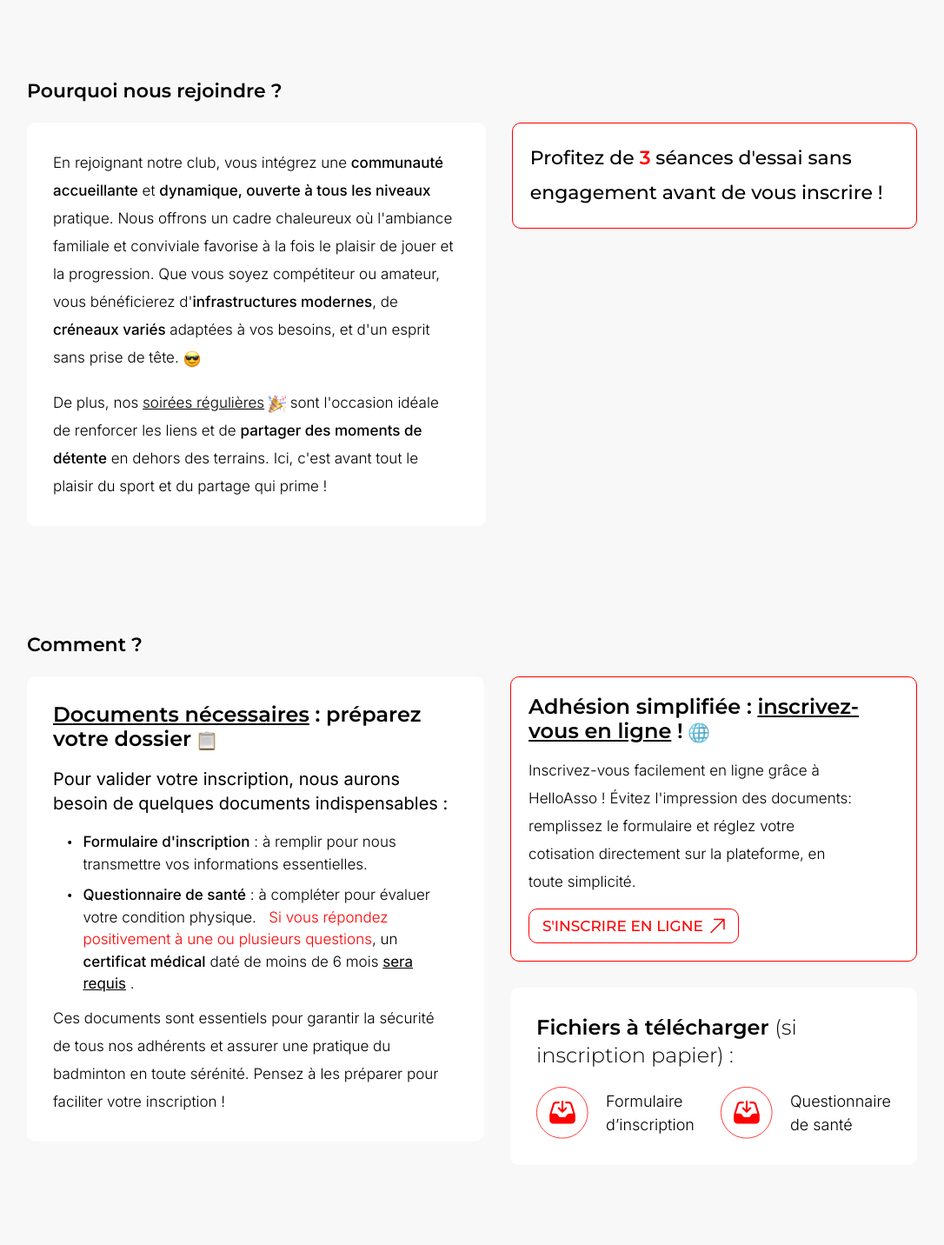
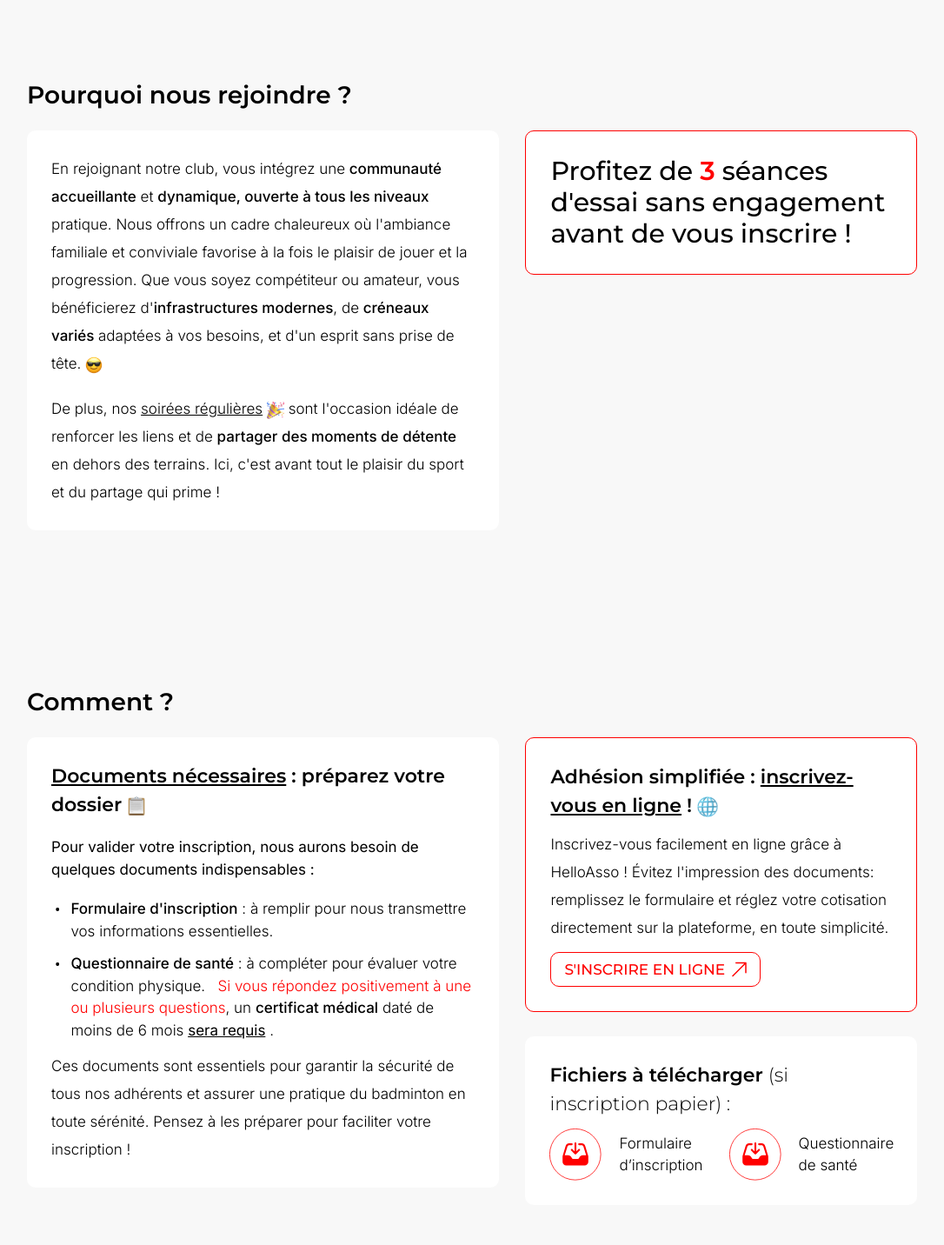
Before and after one commit to Matsuel/CACBO-Badminton, a Next.js app: page /adherer in a window 1280 px wide. Shown: the part 578-2010 px from the top of the page at 87% size, without its empty margins (97-1183 px from the left). Built offline with nearby package versions, Linux system fonts and the light colour scheme; a web font is replaced by a local one.

Commit message:
Page Adherer -> Start using bloc components

```diff
--- a/src/app/adherer/page.tsx
+++ b/src/app/adherer/page.tsx
@@ -11,6 +11,8 @@ import Emoji from "@/components/UI/Emoji";
 import PageLayout from "@/components/Page";
 import Map from "@/components/Map";
 import Paragraphe from "@/components/UI/Paragraphe";
+import Bloc from "@/components/Bloc";
+import BlocInfos from "@/components/Bloc/BlocInfos";
 
 const Adherer = () => {
     return (
@@ -21,13 +23,8 @@ const Adherer = () => {
             description
         >
 
-            <div className="md:w-[80%] w-[90%] h-auto flex flex-col items-start justify-start mt-[90px]">
-                <Subtitle content="Pourquoi nous rejoindre ?" />
-
-                <div className="w-[100%] h-auto flex lg:flex-row flex-col items-start justify-start mt-[20px] gap-[30px]">
-                    <div
-                        className="lg:w-[53%] w-full h-auto flex flex-col items-start justify-start gap-[20px] bg-white p-[30px] rounded-ten">
-
+            <Bloc blocTitle="Pourquoi nous rejoindre ?" className="mt-0">
+                <BlocInfos className="w-[53%] h-auto gap-5">
                     <Paragraphe>
                         En rejoignant notre club, vous intégrez une <strong className="font-medium">communauté
                             accueillante</strong> et <strong className="font-medium"> dynamique, ouverte à tous les niveaux</strong> pratique.
@@ -44,18 +41,88 @@ const Adherer = () => {
                         terrains. Ici, c&apos;est avant tout le plaisir du sport et du partage qui prime !
                     </Paragraphe>
 
-                    </div>
+                </BlocInfos>
 
-                    <div className="lg:w-[47%] w-full h-auto flex flex-col items-start justify-start gap-[30px]">
-
-                        <Subtitle className="px-[20px] py-[20px] border-1 border-redcolor rounded-ten bg-white leading-10 !font-medium">
+                <BlocInfos className="w-[44%] border-1 border-redcolor rounded-ten">
+                    <Subtitle className="leading-10 !font-medium text-3xl">
                         Profitez de <strong className="font-semibold text-redcolor">3</strong> séances d&apos;essai
                         sans engagement avant de vous inscrire !
                     </Subtitle>
-                    </div>
+                </BlocInfos>
+            </Bloc>
+
+            <Bloc blocTitle="Comment ?">
+                <BlocInfos className="w-[53%]">
+                    <Subtitle>
+                        <span className="underline">Documents nécessaires</span> : préparez votre dossier <Emoji name="clipboard" width={22} />
+                    </Subtitle>
+
+                    <ListTitle>
+                        Pour valider votre inscription, nous aurons besoin de quelques documents
+                        indispensables :
+                    </ListTitle>
+
+                    <ListElement>
+                        <strong className="font-medium">Formulaire d&apos;inscription</strong> : à remplir pour
+                        nous transmettre vos informations essentielles.
+                    </ListElement>
+
+                    <ListElement>
+                        <strong className="font-medium">Questionnaire de santé</strong> : à compléter pour
+                        évaluer
+                        votre condition physique. <span className="text-redcolor"> &nbsp; Si vous répondez positivement à une ou plusieurs questions</span>,
+                        un <strong className="font-medium">certificat médical</strong> daté de moins de 6 mois <strong className="underline">sera requis</strong> .
+                    </ListElement>
+
+                    <Paragraphe>
+                        Ces documents sont essentiels pour garantir la sécurité de tous nos adhérents et assurer une
+                        pratique du badminton en toute sérénité. Pensez à les préparer pour faciliter votre
+                        inscription !
+                    </Paragraphe>
+
+                </BlocInfos>
+
+                <BlocInfos className="w-[44%] gap-7 p-0 bg-transparent">
+                    <BlocInfos className="w-full border-1 border-redcolor">
+
+                        <Subtitle>
+                            Adhésion simplifiée : <span className="underline">inscrivez-vous en ligne</span> ! <Emoji name="globmeridian" width={24} />
+                        </Subtitle>
+
+                        <Paragraphe>
+                            Inscrivez-vous facilement en ligne grâce à HelloAsso ! Évitez l&apos;impression des documents:
+                            remplissez le formulaire et réglez votre cotisation directement sur la plateforme, en
+                            toute
+                            simplicité.
+                        </Paragraphe>
+
+                        <Button
+                            href="/inscription"
+                            rowReverse
+                            white
+                            icon={Goto}
+                        >
+                            S&apos;INSCRIRE EN LIGNE
+                        </Button>
+                    </BlocInfos>
+
+                    <BlocInfos className="w-full">
+                        <Subtitle>
+                            Fichiers à télécharger <span className="font-light"> (si inscription papier) :</span>
+                        </Subtitle>
+
+                        <div className="w-auto h-auto flex sm:flex-row flex-col items-start justify-start gap-[30px]">
+
+                            {/* TODO: Modifier svg document avec les bonnes tailles et continue à parti d'ici */}
+                            <Documents content={"Formulaire d’inscription"} href={"/"} />
+
+                            <Documents content={"Questionnaire de santé"} href={"/"} />
                         </div>
 
-            </div>
+                    </BlocInfos>
+                </BlocInfos>
+
+            </Bloc>
 
             {/* Comment ? */}
             <div className="md:w-[80%] w-[90%] h-auto flex flex-col items-start justify-start mt-[120px]">
--- a/src/app/histoire/page.tsx
+++ b/src/app/histoire/page.tsx
@@ -4,7 +4,6 @@ import Logo from "@/assets/cacbo.svg";
 import Logo2 from "@/assets/cacbo2.svg";
 import Omnisport from "@/assets/omnisport.svg";
 import Image from "next/image";
-import Subtitle from "@/components/UI/Subtitle";
 import Emoji from "@/components/UI/Emoji";
 import PageLayout from "@/components/Page";
 import Paragraphe from "@/components/UI/Paragraphe";
@@ -24,7 +23,7 @@ const Histoire = () => {
             icon={Book}
         >
 
-            <Bloc blocTitle="La naissance du club">
+            <Bloc blocTitle="La naissance du club" className="mt-0">
                 <BlocInfos className="w-[53%] h-auto relative">
                     <Paragraphe className="w-[100%] h-auto">
                         Le CACBO Badminton voit le jour en 2007, grâce à l&apos;initiative de trois passionnés : Ahmed
--- a/src/components/Document.tsx
+++ b/src/components/Document.tsx
@@ -42,7 +42,7 @@ export const Documents = ({
                 </div>
             </Link>
 
-            <h5 className="font-Inter font-light text-[18px]">
+            <h5 className="font-Inter font-light text-paragraph">
                 {content}
             </h5>
         </div>
--- a/src/components/Hero.tsx
+++ b/src/components/Hero.tsx
@@ -17,7 +17,7 @@ const Hero = ({
     icon
 }: HeroProps) => {
     return (
-        <div className='md:w-[80%] w-[90%] h-auto flex flex-col lg:flex-row items-center justify-between mt-5 bg-white rounded-ten gap-10 lg:gap-0'>
+        <div className='md:w-[80%] w-[90%] h-auto flex flex-col lg:flex-row items-center justify-between mt-5 bg-white rounded-ten gap-10 lg:gap-0 mb-[90px]'>
 
             <div className='w-full lg:w-[47%] flex flex-col justify-center items-start gap-3 lg:pl-20 p-7'>
                 <h2 className='font-Montserrat font-bold text-4xl lg:text-6xl'>{title}</h2>
--- a/src/components/UI/ListElement.tsx
+++ b/src/components/UI/ListElement.tsx
@@ -7,7 +7,7 @@ const ListElement = ({
     children
 }: ListElementProps) => {
     return (
-        <div className="flex flex-row gap-3 xl:text-paragraph text-paragraph-mobile ml-4">
+        <div className="flex flex-row gap-3 xl:text-paragraph text-paragraph-mobile ml-1">
             •
             <p className="font-Inter font-light xl:text-paragraph md:text-paragraph-mobile">
                 {children}
--- a/src/components/UI/ListTitle.tsx
+++ b/src/components/UI/ListTitle.tsx
@@ -8,7 +8,7 @@ const ListTitle = ({
     children
 }: ListTitleProps) => {
     return (
-        <h4 className="font-Inter font-normal text-black xl:text-xl md:text-[18px] text-base flex flex-row gap-3 my-2">
+        <h4 className="font-Inter font-normal text-black text-paragraph flex flex-row gap-3 my-2">
             {children}
         </h4>
     )
```
Lines whose indentation alone changed are shown as unchanged.
